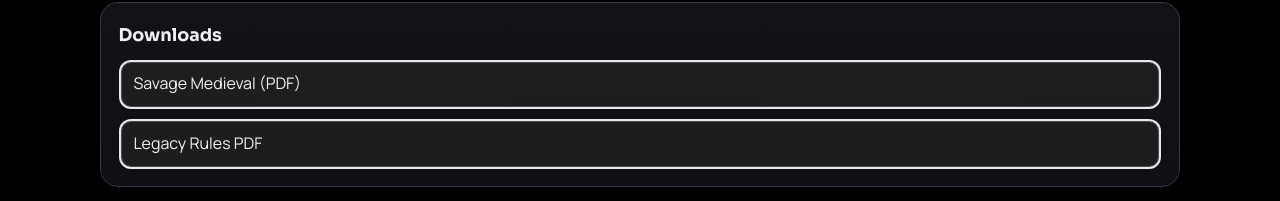
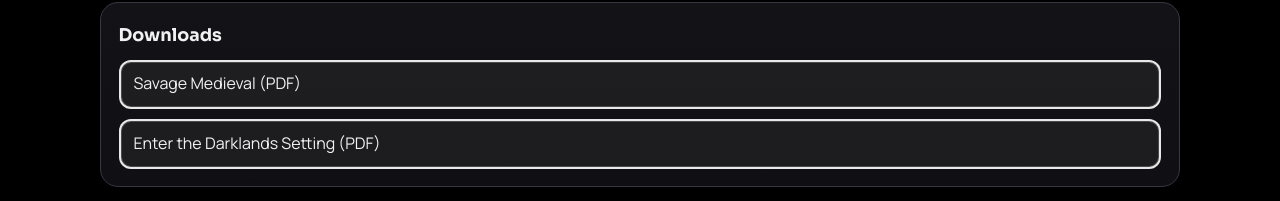
Before and after one commit to SealTheDeal1290/blackdog, a plain HTML site: page darklands.html in a window 1280 px wide. Shown: the part 965-1166 px from the top of the page. Drawn offline with Linux system fonts and the light colour scheme.

Commit message:
Add files via upload

```diff
--- a/darklands.html
+++ b/darklands.html
@@ -32,7 +32,7 @@
       <h2>Downloads</h2>
       <div class="download-list">
         <a href="downloads/Savage%20Medieval.pdf">Savage Medieval (PDF)</a>
-        <a href="downloads/Enter%20the%20Darklands.pdf">Legacy Rules PDF</a>
+        <a href="downloads/Enter%20the%20Darklands.pdf">Enter the Darklands Setting (PDF)</a>
       </div>
     </section>
 
```
